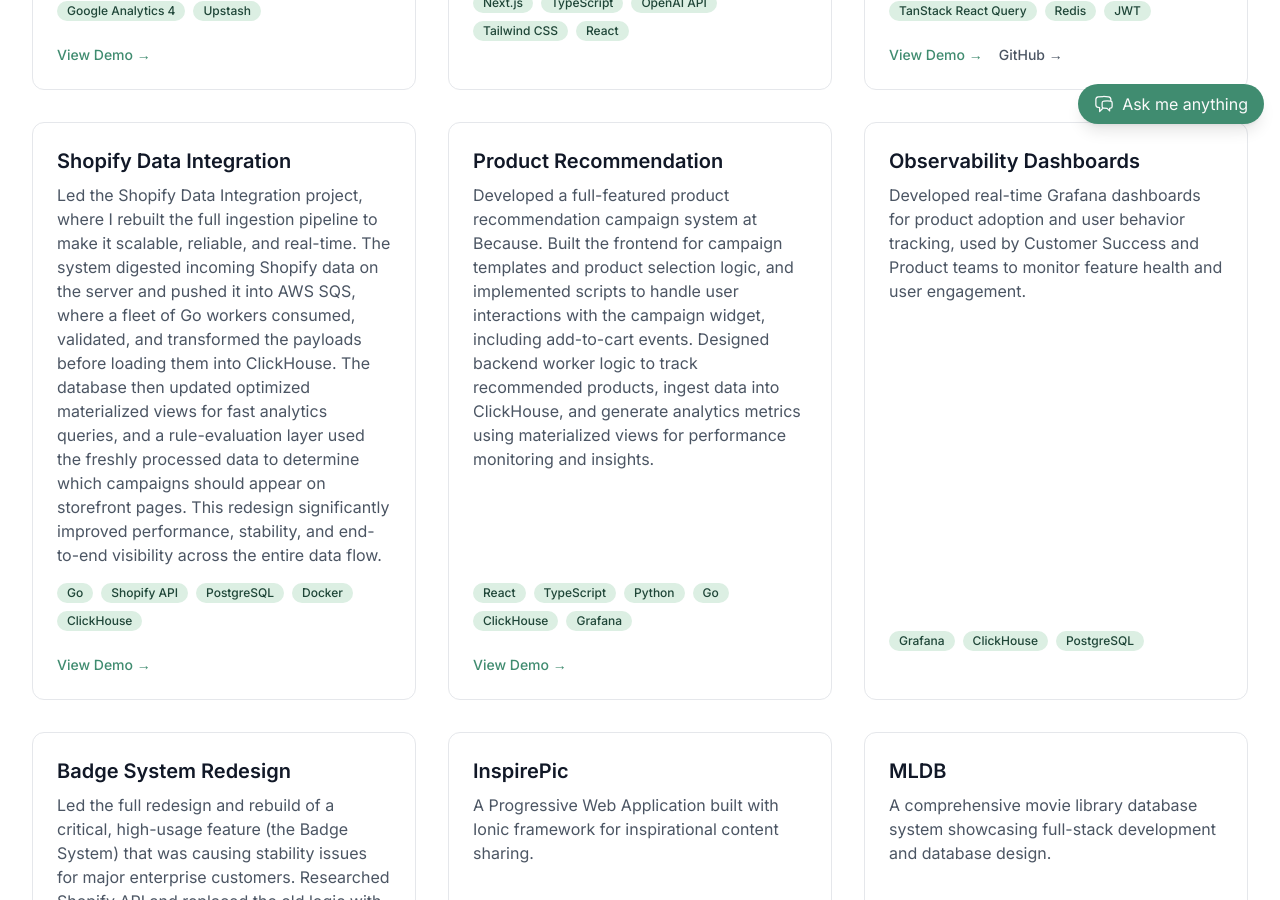
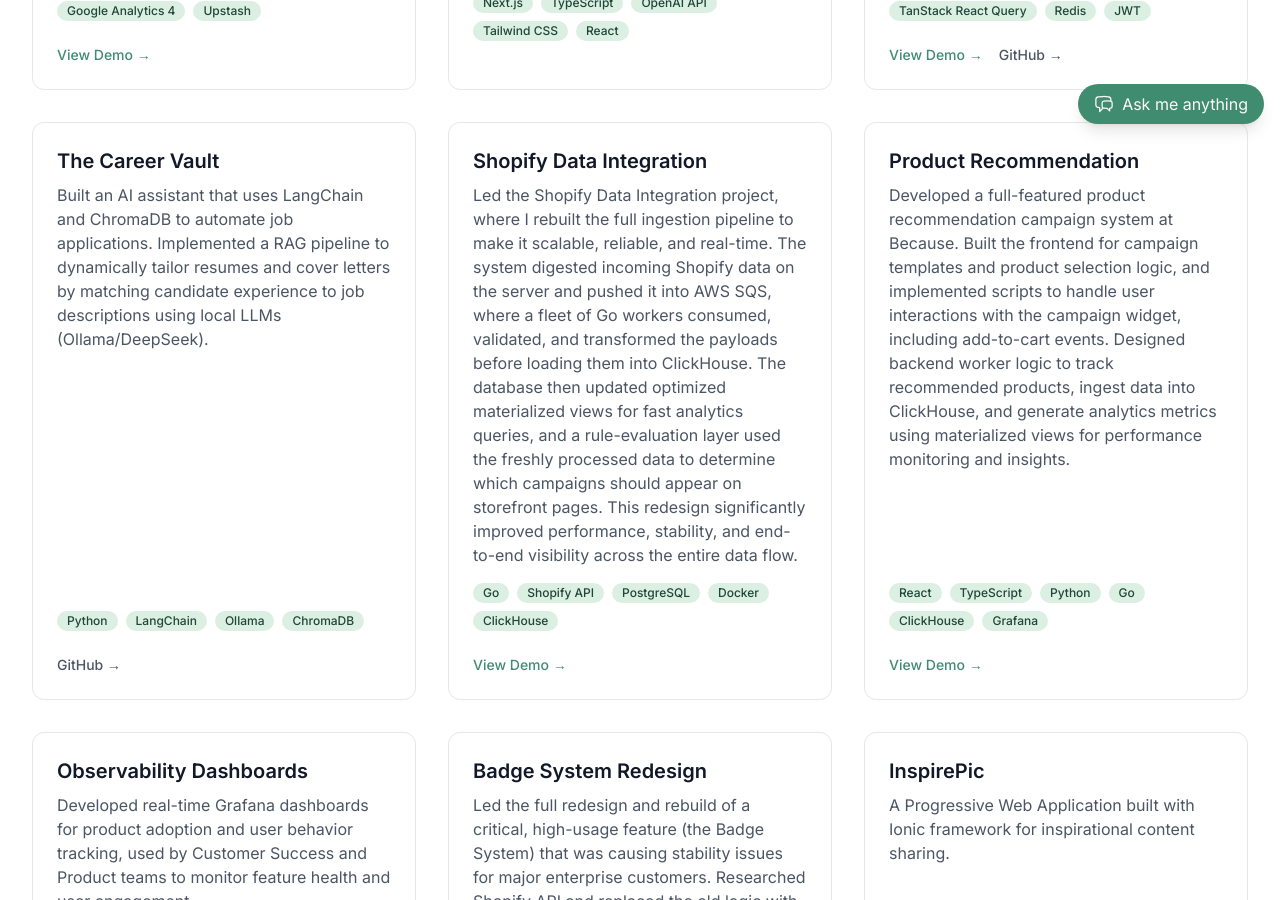
Before and after one commit to rodrigo-r-martins/my-portfolio, a Next.js app: page /projects in a window 1280 px wide. Shown: the part 660-1560 px from the top of the page. Built offline with nearby package versions, Linux system fonts and the light colour scheme.

Commit message:
updated portfolio

```diff
--- a/src/app/page.tsx
+++ b/src/app/page.tsx
@@ -23,8 +23,9 @@
             </span>
           </h1>
           <p className="mt-6 max-w-2xl text-lg text-gray-600 dark:text-gray-400">
-            Full Stack Engineer specializing in building exceptional digital
-            experiences. Currently working on AI-driven e-commerce solutions.
+            Full Stack Engineer passionate about building robust products and
+            user experiences. Building AI-powered solutions for modern
+            e-commerce and analytics.
           </p>
           <div className="mt-10 flex gap-4">
             <Link
--- a/src/content/about.ts
+++ b/src/content/about.ts
@@ -87,6 +87,7 @@
     paragraphs: [
       "I'm a full-stack engineer with a passion for creating elegant solutions to complex problems. My journey in tech began with simple HTML websites and has evolved into building sophisticated full-stack applications that serve thousands of users.",
       "At Because, I've had the opportunity to work on challenging projects that have significantly improved our data analytics and e-commerce capabilities. I take pride in writing clean, maintainable code and building features that make a real impact on user experience.",
+      "At Bubblegum, I served as Founding Engineer (Contract) and led the development of an AI-powered SaaS platform that transformed raw e-commerce pages into structured, LLM-optimized markdown for AI-driven search and discovery. I architected a Node.js API integrating OpenAI and Google Gemini for advanced content processing, and implemented asynchronous workflows and web scraping to create a reliable pipeline. This experience expanded my expertise in Hono, Zustand, Upstash, GA4 analytics, and the latest AI technologies, showcasing my ability to rapidly build production-ready, innovative solutions.",
     ],
   },
   workPhilosophy: {
--- a/src/content/experiences.ts
+++ b/src/content/experiences.ts
@@ -43,7 +43,7 @@
     title: "Full Stack Engineer II",
     company: "Because Intelligence",
     companyUrl: "https://www.trybecause.com",
-    period: "June 2024 – Present",
+    period: "June 2024 – Dez 2025",
     achievements: [
       "Shipped 100+ bug fixes and high-priority change requests, improving platform stability and reducing QA turnaround time by 40% through tighter feedback loops and root-cause debugging",
       "Led architecture and development of the Shopify Data Integration system, replacing multiple third-party tools with an in-house ingestion + normalization pipeline that improved data accuracy, reduced cost, and enabled new personalization features",
@@ -96,7 +96,7 @@
     companyUrl: "https://www.trybecause.com",
     period: "November 2021 – March 2022",
     achievements: [
-      "Joined the team as a frontend specialist",
+      "Joined the team as a frontend specialist - second engineer in to join",
       "Contributed to existing React-based applications while learning the product domain and technical stack",
       "Established foundation for full-stack development",
     ],
--- a/src/content/myStory.ts
+++ b/src/content/myStory.ts
@@ -58,7 +58,7 @@
 - Successfully debugged complex Shopify API syncing issues during peak demand periods
 - Worked extensively with React, JavaScript, Python, Flask, and Shopify APIs
 
-#### Full Stack Engineer II (June 2024 - Present)
+#### Full Stack Engineer II (June 2024 - Dez 2025)
 
 His promotion to Full Stack Engineer II marked recognition of his technical expertise and leadership capabilities. In this role, Rodrigo has achieved remarkable results:
 
@@ -94,11 +94,11 @@
 His technical focus spans the full stack of modern web development:
 
 - **Frontend**: React, TypeScript, Next.js, Tailwind CSS, Redux, Zustand, TanStack Router, Ionic, Angular
-- **Backend**: Python, Flask, Go, Node.js, Hono, Express.js, REST APIs
-- **Database**: PostgreSQL, ClickHouse, MongoDB, Firebase, Grafana, Upstash
+- **Backend**: Python, Flask, Go, Node.js, Hono, Express.js, REST APIs, GraphQL, Grafana, Upstash
+- **Database**: PostgreSQL, ClickHouse, MongoDB, Firebase, Supabase, Redis
 - **DevOps**: Docker, Git, AWS, GA4 Integration, OAuth
 - **E-commerce**: Shopify API, Shopify App Store, Shopify Theme development
-- **AI/ML**: OpenAI API, Google AI SDK, and AI-driven solutions
+- **AI/ML**: OpenAI API, Google AI SDK, LangChain, Ollama and AI-driven solutions
 
 ## Notable Projects and Innovations
 
--- a/src/content/projects.ts
+++ b/src/content/projects.ts
@@ -57,6 +57,20 @@
     ],
     demoUrl: "https://encurt.xyz",
     githubUrl: "https://github.com/rodrigo-r-martins/url-shortner"
+  },
+  {
+    title: "The Career Vault",
+    slug: "the-career-vault",
+    description: "Built an AI assistant that uses LangChain and ChromaDB to automate job applications. Implemented a RAG pipeline to dynamically tailor resumes and cover letters by matching candidate experience to job descriptions using local LLMs (Ollama/DeepSeek).",
+    summary: "AI assistant that automates job applications.",
+    isFeatured: false,
+    technologies: [
+      "Python",
+      "LangChain",
+      "Ollama",
+      "ChromaDB",
+    ],
+    githubUrl: "https://github.com/rodrigo-r-martins/the-career-vault",
   },
   {
     title: "Shopify Data Integration",
@@ -144,9 +158,9 @@
     "Ionic",
     "Angular",
   ],
-  backend: ["Python", "Flask", "Go", "Node.js", "Hono", "Express.js", "REST APIs"],
-  database: ["PostgreSQL", "ClickHouse", "MongoDB", "Firebase", "Grafana", "Upstash"],
+  backend: ["Python", "Flask", "Go", "Node.js", "Hono", "Express.js", "REST APIs", "GraphQL", "Grafana", "Upstash", "Firecrawl"],
+  database: ["PostgreSQL", "ClickHouse", "MongoDB", "Firebase", "Supabase", "Redis"],
   devOps: ["Docker", "Git", "AWS", "GA4 Integration"],
   ecommerce: ["Shopify API", "Shopify App Store", "Shopify Theme"],
-  ai: ["OpenAI API", "Google AI SDK"],
+  ai: ["OpenAI API", "Google AI SDK", "LangChain", "Ollama"],
 };
```
